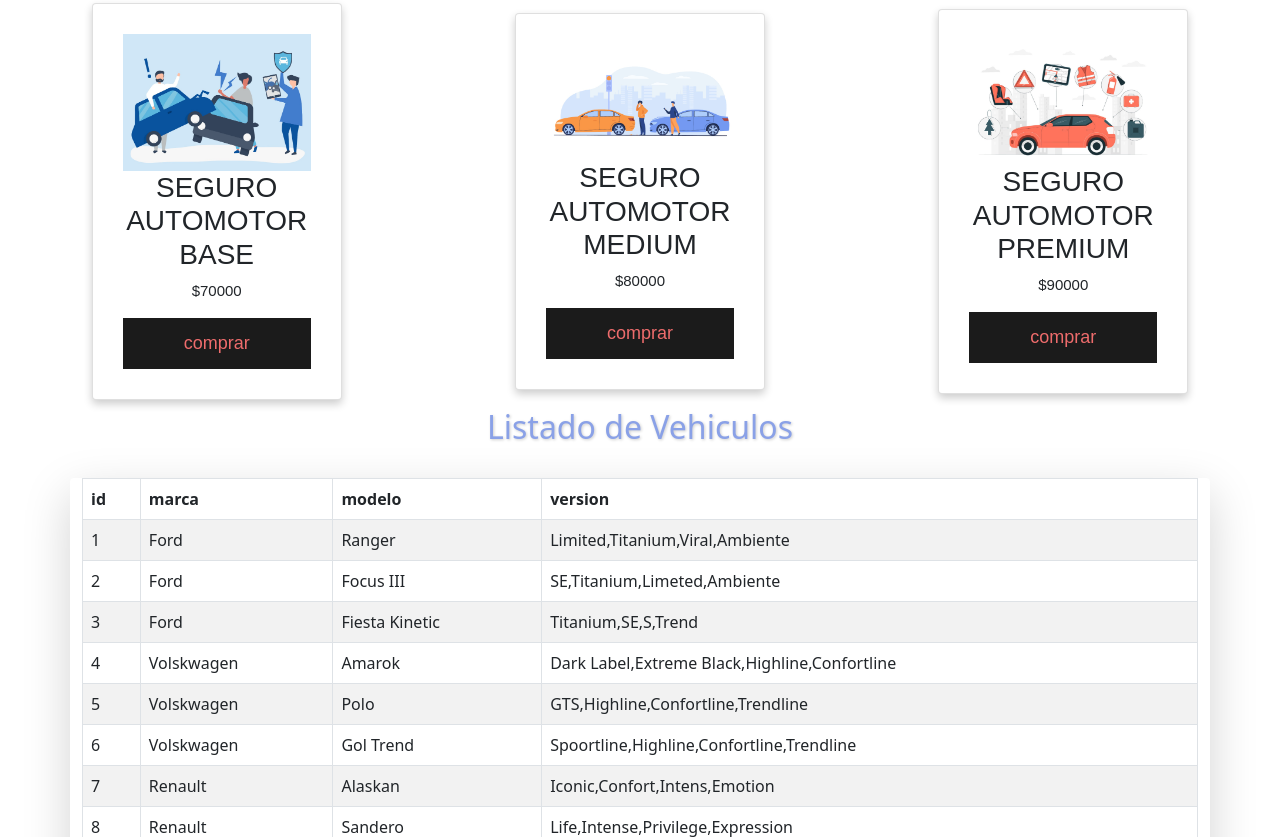
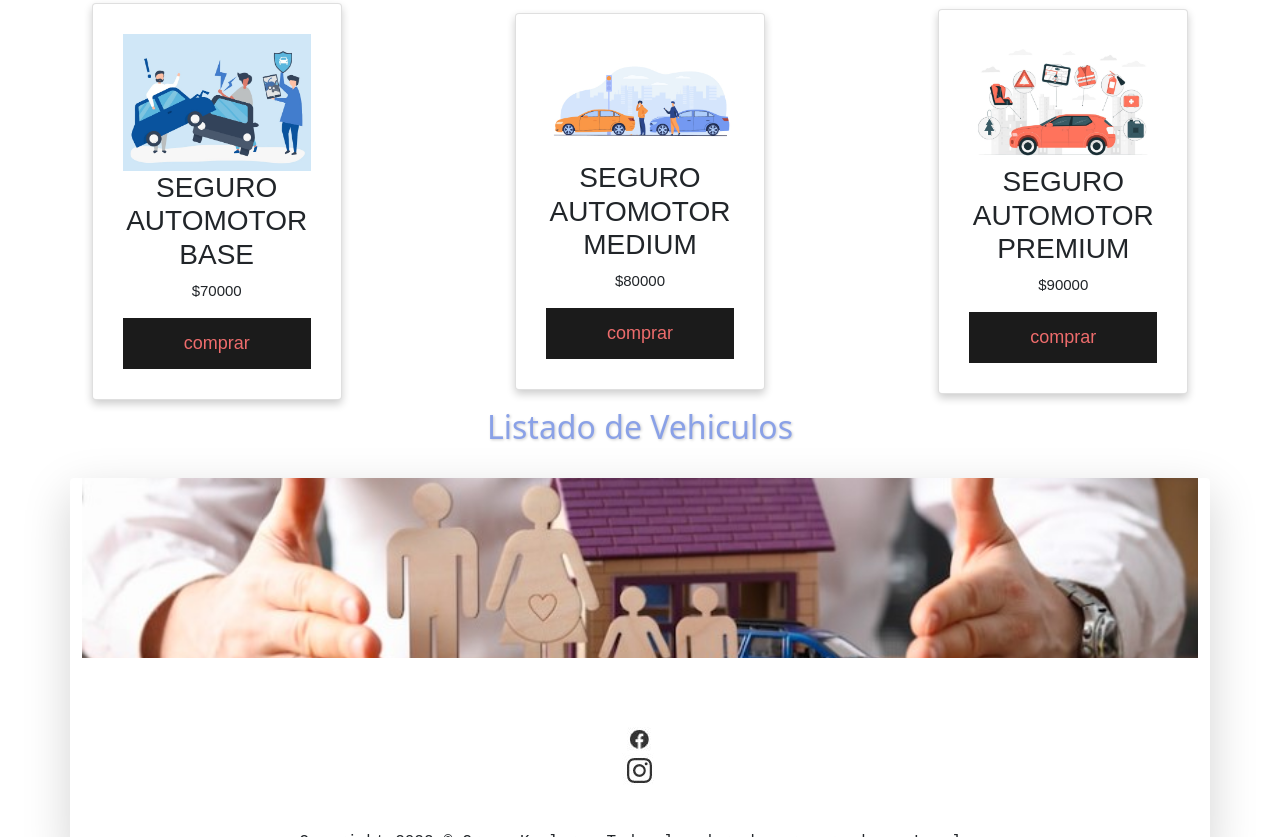
Before and after one commit to Tavo1192/cotizador-fomulario-de-contacto-JS, a plain HTML site: page index.html in a window 1280 px wide. Shown: the part 1963-2800 px from the top of the page. Drawn offline with nearby package versions, Linux system fonts and the light colour scheme; some packages are replaced by stand-ins of ours; a script that the page names is missing.

Commit message:
agrego RS al footer

```diff
--- a/index.html
+++ b/index.html
@@ -19,7 +19,7 @@
     <div class="nav-container">
         <nav class="navbar">
         <h1 class="navbar-logo">CotizarDobleAA</h1>
-        <h2 class="ver-carrito" id="verCarrito">🛒 <span id="cantidadCarrito"class="cantidad-carrito">
+        <h2 class="ver-carrito" id="verCarrito">🛒<span id="cantidadCarrito"class="cantidad-carrito">
         </span></h2>
         <!-- <div class="imagen"> -->
         </nav>
@@ -40,7 +40,7 @@
 
     <!-------Incia fomrulario para ingreso de datos de cliente---------->
 
-    <h2  class="animate__animated animate__rubberBand">CONTRATA TU SEGURO</h2>
+    <h2  class="animate__animated animate__rubberBand">CONTRATA EL SEGURO PERFECTO PARA VOS</h2>
     <div class="container mt-5">
         <div class="row">
             <div class="col-8 offset-2">
@@ -118,7 +118,7 @@
 <h2>Listado de Vehiculos</h2>
 <div class="container mt-4 shadow-lg p3 mb-5 bg-body rounded">
     <!-- <button class="btn btn-success" id="versiones">Ver listado de marcas, modelos y versiones</button> -->
-    <table class="table table-bordered table-striped" id="lista-autos">
+    <!-- <table class="table table-bordered table-striped" id="lista-autos">
         <thead>
             <tr>
                 <th>id</th>
@@ -131,12 +131,24 @@
 
         </tbody>
     </table>
-</div>
+</div> -->
 
 <!------------inicia footer------->
 <footer>
     <div class="footer" ></div>
+    <div class="redes">
+		<a href="https://www.facebook.com"target="_blank">
+		<img src="img/fb.jpg" alt="logo de facebook">
+		</a>
+		<a href="https://www.instagram.com" target="_blank">
+		<img src="img/ig.jpg" alt="logo de instagram">
+		</a>
+		</div>
+    <p class="legales">Copyright 2022 © Grupo Kagler - Todos los derechos reservados - Legales</p>
 </footer>
+
+
+
     <script src="index.js"></script>
     <script src="https://cdn.jsdelivr.net/npm/sweetalert2@11"></script>
     <script src="https://cdn.jsdelivr.net/npm/bootstrap@5.0.2/dist/js/bootstrap.bundle.min.js" integrity="sha384-MrcW6ZMFYlzcLA8Nl+NtUVF0sA7MsXsP1UyJoMp4YLEuNSfAP+JcXn/tWtIaxVXM" crossorigin="anonymous"></script>
--- a/style.css
+++ b/style.css
@@ -218,7 +218,6 @@ h2 {
 /*-----------inicia footer-------*/
 
 .footer {
-
 font-size: 9px;
 min-height: 20em;
 background:  url(img/seguroHogar.jpeg);
@@ -228,3 +227,18 @@ margin-bottom: 3.12em;
 display: flex;
 align-items: end;
 }
+.redes {
+    display: flex;
+    flex-direction: column;
+    text-align: center;
+    padding: 40px;
+    font-size: 0.8em;
+    cursor: pointer;
+}
+
+ .legales {
+    font-family: 'Courier New', Courier, monospace;
+    text-align: center;
+
+
+}
```
Also changed, not shown: img/fb.jpg (added), img/ig.jpg (added), 1 other file.
